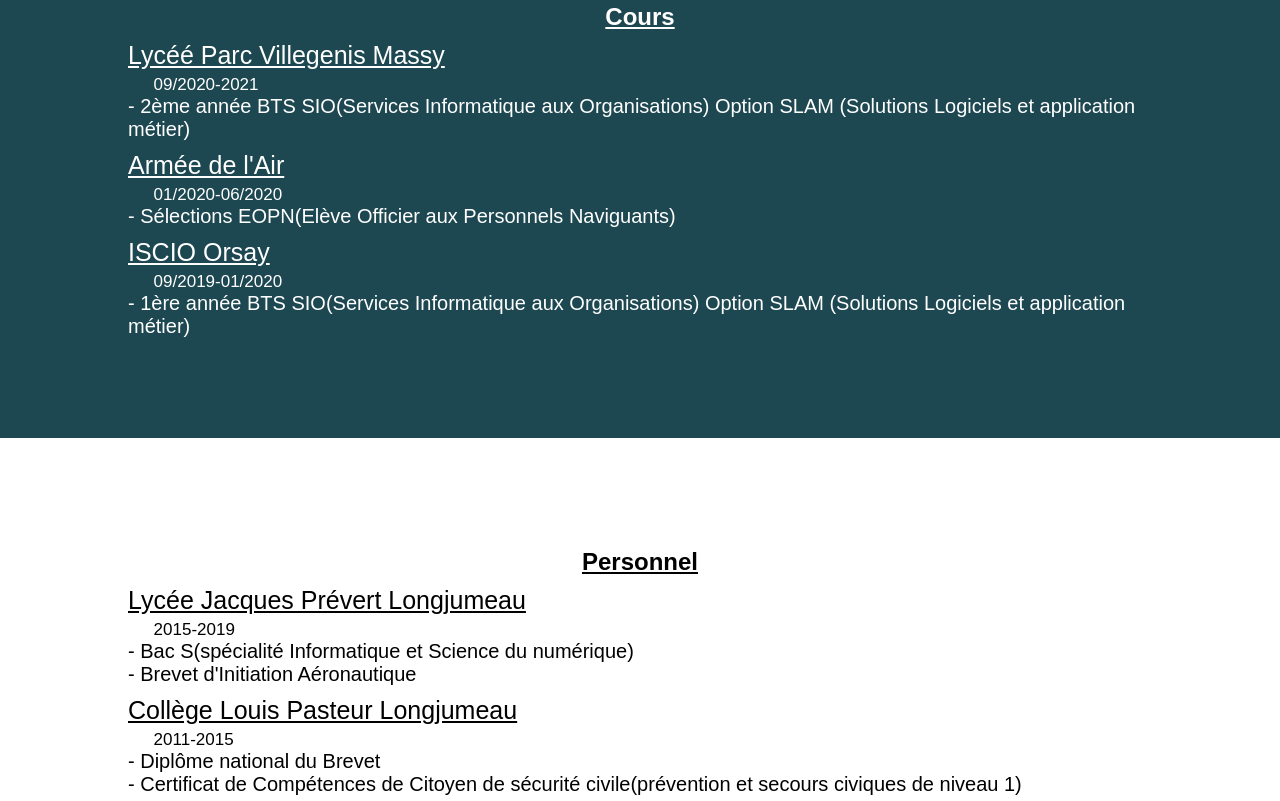
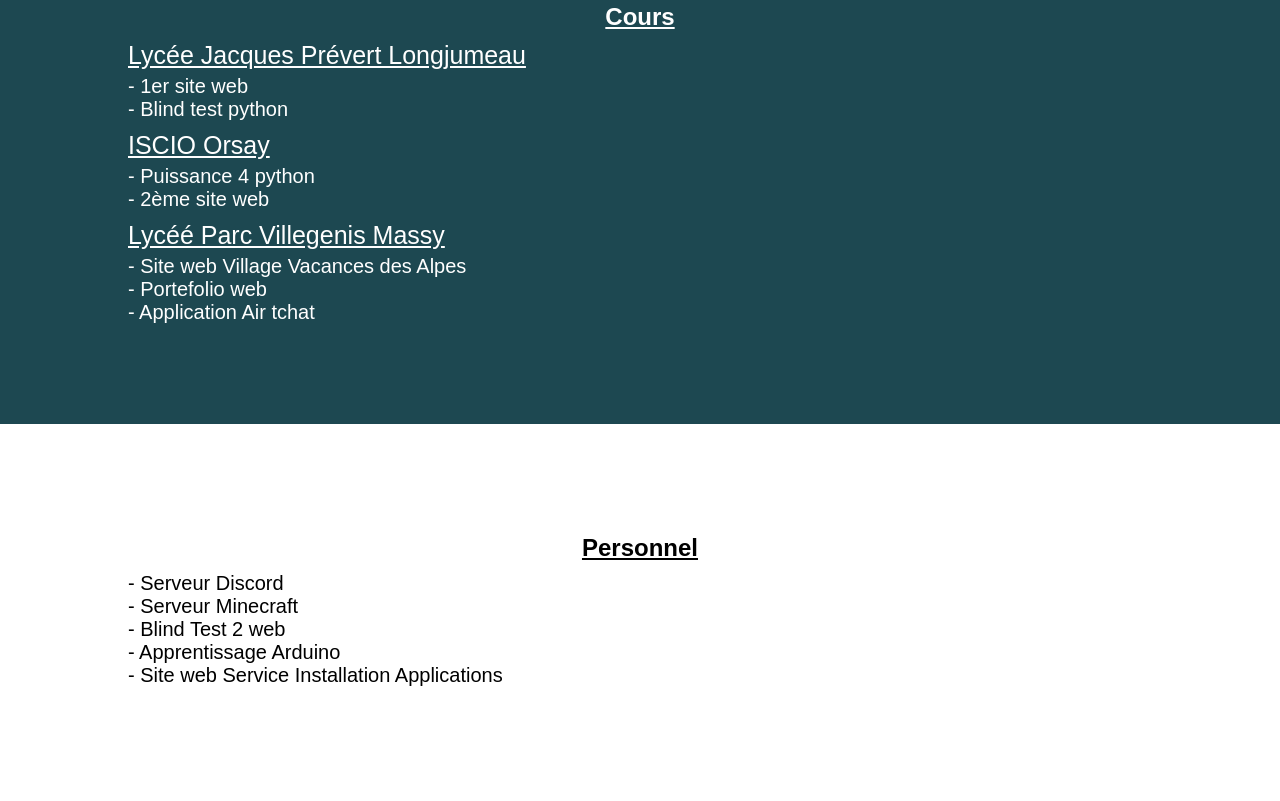
Before and after one commit to Yann377/Portefolio-YannLOYER, a plain HTML site: page projets.html in a window 1280 px wide. Shown: the part 359-1160 px from the top of the page. Drawn offline with nearby package versions, Linux system fonts and the light colour scheme.

Commit message:
creation page projet

```diff
--- a/projets.html
+++ b/projets.html
@@ -26,26 +26,25 @@
 	</section>
 	<section id="Post-bac">
 			<h1>Cours</h1>
+			<p id="titre">Lycée Jacques Prévert Longjumeau</p>
+			<p id="sujet">- 1er site web</p>
+			<p id="sujet">- Blind test python</p>
+			<p id="titre">ISCIO Orsay</p>
+			<p id="sujet">- Puissance 4 python</p>
+			<p id="sujet">- 2ème site web</p>
 			<p id="titre">Lycéé Parc Villegenis Massy</p>
-			<p id="annee">09/2020-2021</p>
-			<p id="sujet">- 2ème année BTS SIO(Services Informatique aux Organisations) Option SLAM (Solutions Logiciels et application métier)</p>
-			<p id="titre">Armée de l'Air</p>
-			<p id="annee">01/2020-06/2020</p>
-			<p id="sujet">- Sélections EOPN(Elève Officier aux Personnels Naviguants)</p>
-			<p id="titre">ISCIO Orsay</p>
-			<p id="annee">09/2019-01/2020</p>
-			<p id="sujet">- 1ère année BTS SIO(Services Informatique aux Organisations) Option SLAM (Solutions Logiciels et application métier)</p>
+			<p id="sujet">- Site web Village Vacances des Alpes</p>
+			<p id="sujet">- Portefolio web</p>
+			<p id="sujet">- Application Air tchat</p>
+
 	</section>
 	<section id="Pre-bac">
 		<h1>Personnel</h1>
-		<p id="titre">Lycée Jacques Prévert Longjumeau</p>
-		<p id="annee">2015-2019</p>
-		<p id="sujet">- Bac S(spécialité Informatique et Science du numérique)</p>
-		<p id="sujet">- Brevet d'Initiation Aéronautique </p>
-		<p id="titre">Collège Louis Pasteur Longjumeau</p>
-		<p id="annee">2011-2015</p>
-		<p id="sujet">- Diplôme national du Brevet</p>
-		<p id="sujet">- Certificat de Compétences de Citoyen de sécurité civile(prévention et secours civiques de niveau 1)</p>
+		<p id="sujet">- Serveur Discord</p>
+		<p id="sujet">- Serveur Minecraft</p>
+		<p id="sujet">- Blind Test 2 web</p>
+		<p id="sujet">- Apprentissage Arduino</p>
+		<p id="sujet">- Site web Service Installation Applications</p>
 	</section>
 	<footer>
 		<div class="bdp">
```
